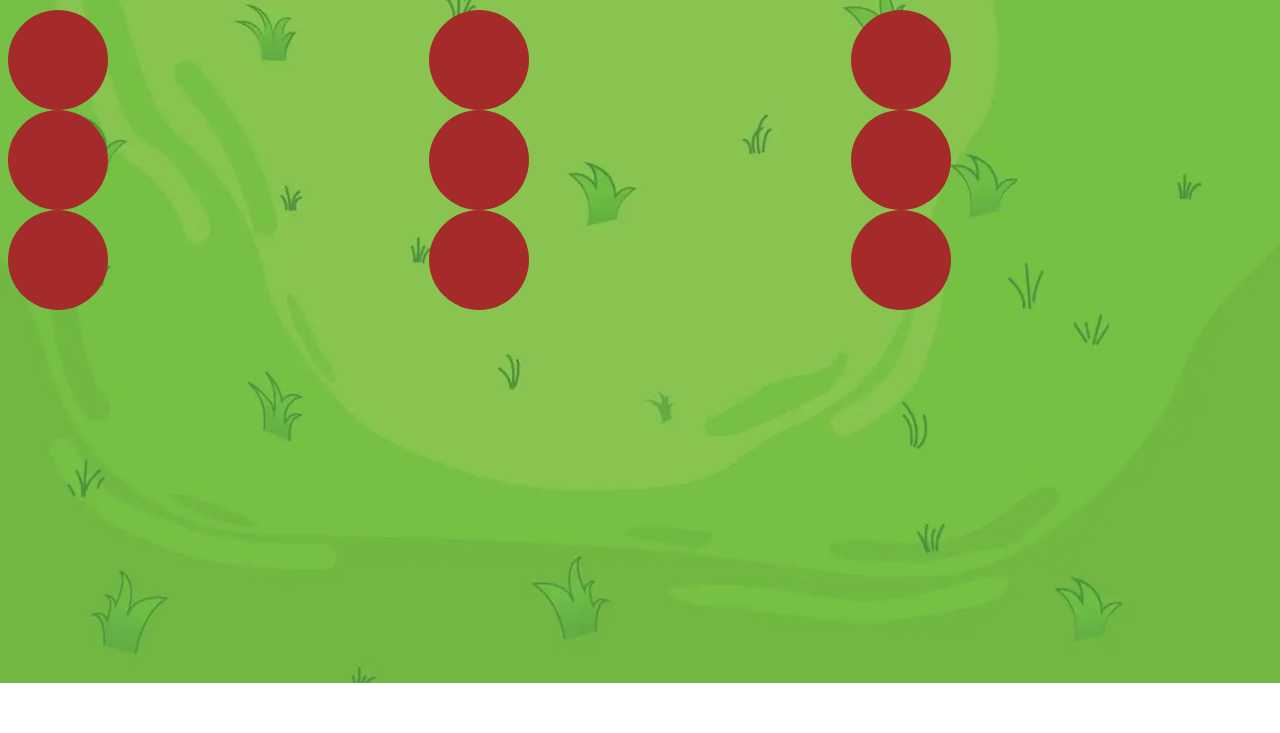
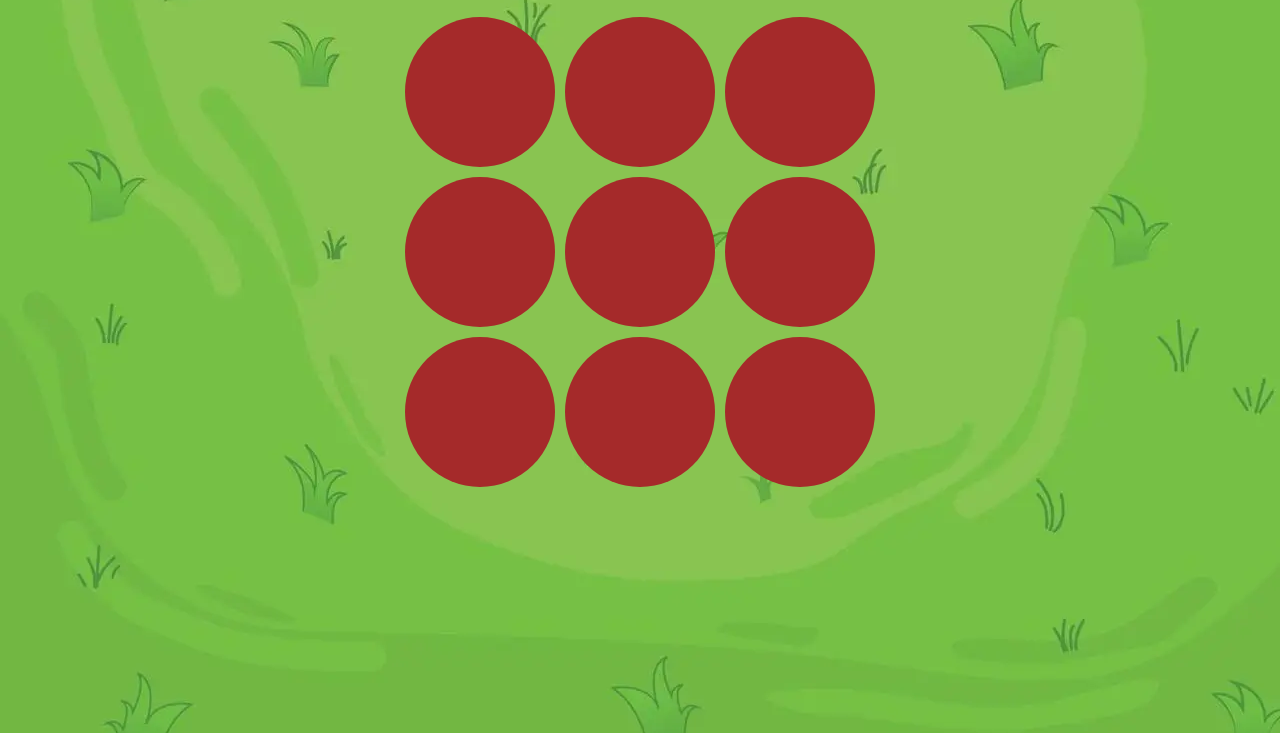
Before and after one commit to Rhys1558/Whac_A_Mole, a plain HTML site: page index.html in a window 1280 px wide. Shown: the part 117-850 px from the top of the page. Before the commit the page ends 800 px from the top, so only its background shows below. Drawn offline with Linux system fonts and the light colour scheme.

Commit message:
added new mole hole and i styled them in css and centre them, also made some ajustments to both title and score so there more near the top now

```diff
--- a/assets/css/style.css
+++ b/assets/css/style.css
@@ -1,28 +1,39 @@
 body {
     background-image: url(../images/green-field.webp);
-    background-repeat: no-repeat;
-    background-size: cover;
-    background-size: 100% auto;
+    display: flex;
+    justify-content: flex-start;
+    padding-top: 50px;
+    align-items: center;
+    height: 100vh;
+    margin: 0;
+    flex-direction: column;
+
 }
 
 #whac-a-mole {
     text-align: center;
     text-transform: capitalize;
+    margin: 0;
 }
 
 #score {
     text-align: center;
+    margin: 0;
 }
 
 #grid {
     display: grid;
-    grid-template-rows: repeat(3, auto);
-    grid-template-columns: repeat(3, auto);
+    grid-template-columns: repeat(3, 1fr);
+    gap: 10px;
+    justify-content: center;
+    align-items: center;
+    justify-items: center;
+    margin-top: 20px;
   }
 
   .mole-hole {
-    width: 100px;
-    height: 100px;
+    width: 150px;
+    height: 150px;
     border-radius: 50%;
     background-color: brown;
 }
```
